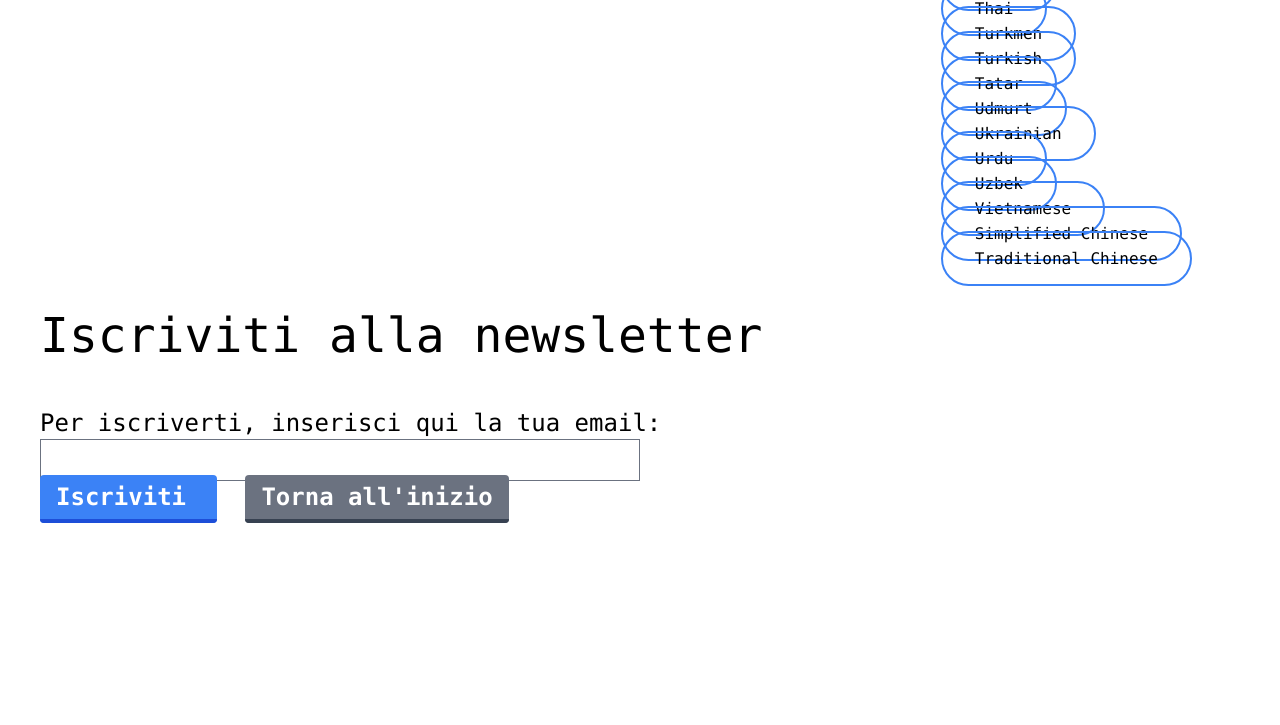
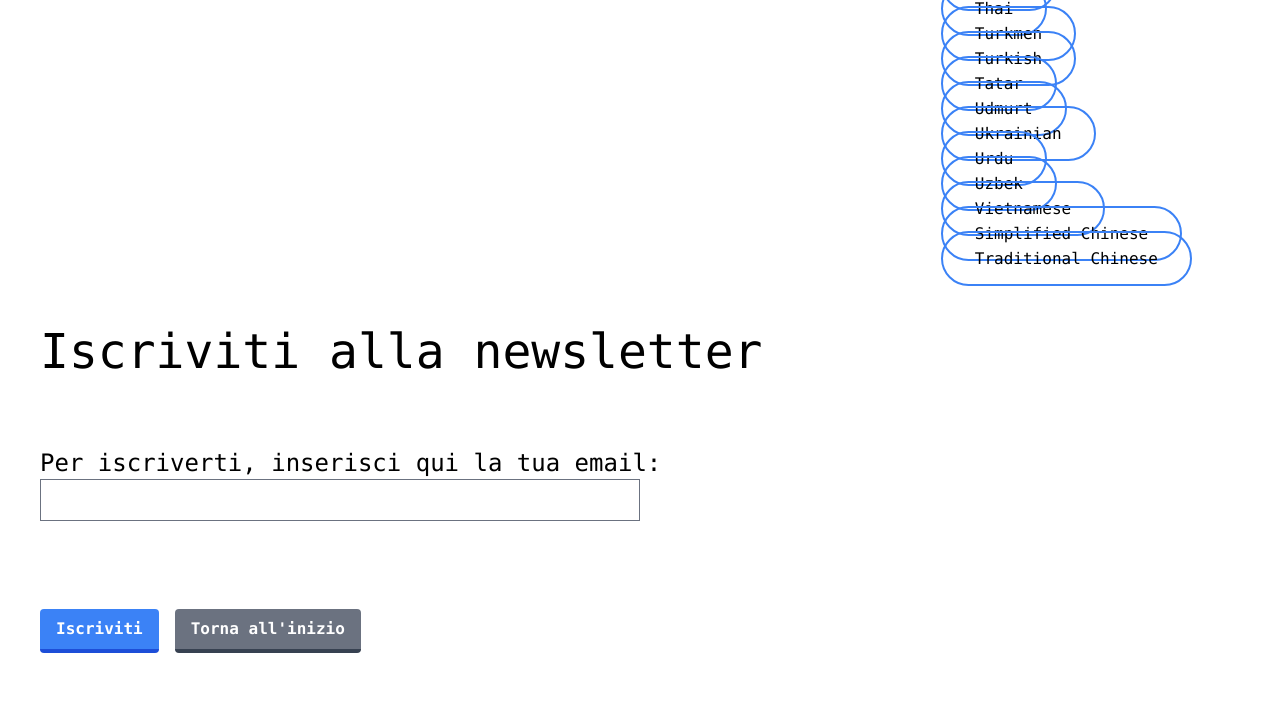
Before and after one commit to furins/meissurvey, a Django app: template survey/templates/survey/newsletter.html in a window 1280 px wide. Shown: the part 2219-2944 px from the top of the page. Before the commit the page ends 2742 px from the top, so only its background shows below. Run offline with Django 4.2, Linux system fonts and the light colour scheme; the template is opened without the code that fills it, so the values that code supplies are empty; some libraries are stand-ins or nearby versions.

Commit message:
Improvements to i18n

```diff
--- a/survey/templates/survey/newsletter.html
+++ b/survey/templates/survey/newsletter.html
@@ -1,18 +1,28 @@
 {% extends 'base.html' %}
+{% load static i18n %}
 {% block contenuti %}
+<div class="text-5xl font-mono mt-14">{% blocktranslate %}Iscriviti alla newsletter{% endblocktranslate %}</div>
 <div class="py-8">
-<h1 class="text-5xl font-mono mt-2 mb-2">Iscriviti alla newsletter</h1>
-<p class="text-2xl font-mono mt-12">
-Per iscriverti, inserisci qui la tua email:
-<br class="mb-12" />
-<input type="email" name="email" value="" class="w-6/12" />
-<br class="mb-12" />
-<a href="{% url 'iscrizione' %}" class="bg-blue-500 hover:bg-blue-400 text-white font-bold py-2 px-4 border-b-4 border-blue-700 hover:border-blue-500 rounded">
-Iscriviti
-</a> &nbsp;
-<a href="{% url 'intro' %}" class="bg-gray-500 hover:bg-gray-400 text-white font-bold py-2 px-4 border-b-4 border-gray-700 hover:border-gray-500 rounded">
-Torna all'inizio
-</a>
-</p>
+  <p class="text-2xl font-mono mt-12 mt-10">
+    {% blocktranslate %}Per iscriverti, inserisci qui la tua email:{% endblocktranslate %}<br class="mb-12" />
+      <input type="email" name="email" value="" class="w-6/12 mb-14 font-mono" />
+      <div class="flex flex-row gap-4 mt-8">
+        <input type="button" class="bg-blue-500 hover:bg-blue-400 text-white font-bold py-2 px-4 border-b-4 border-blue-700 hover:border-blue-500 rounded font-mono" value="{% blocktranslate %}Iscriviti{% endblocktranslate %}" onclick="postData();" />
+        <a href="{% url 'intro' %}" class="bg-gray-500 hover:bg-gray-400 text-white font-bold py-2 px-4 border-b-4 border-gray-700 hover:border-gray-500 rounded font-mono">
+          Torna all'inizio
+        </a>
+      </div>
+  </p>
 </div>
+<script>
+ function postData () {
+fetch("https://i7a2c.mailupclient.com/frontend/xmlSubscribe.aspx?List=1&Group=29,132&Campo30=totem&Email="+document.getElementsByName('email')[0].value+"&Campo32=True&retCode=1", {
+          method: "GET"
+      }).then(function(response){
+          response.text().then(function (s){
+              console.log(s);
+          })
+      })
+  }
+</script>
 {% endblock contenuti %}
--- a/theme/static/css/dist/styles.css
+++ b/theme/static/css/dist/styles.css
@@ -734,28 +734,36 @@ select {
   margin-bottom: 0.5rem;
 }
 
-.mb-6 {
-  margin-bottom: 1.5rem;
-}
-
-.mt-5 {
-  margin-top: 1.25rem;
-}
-
 .mt-12 {
   margin-top: 3rem;
-}
-
-.mt-24 {
-  margin-top: 6rem;
 }
 
 .mb-24 {
   margin-bottom: 6rem;
 }
 
+.mt-14 {
+  margin-top: 3.5rem;
+}
+
+.mt-10 {
+  margin-top: 2.5rem;
+}
+
 .mb-12 {
   margin-bottom: 3rem;
+}
+
+.mb-6 {
+  margin-bottom: 1.5rem;
+}
+
+.mb-14 {
+  margin-bottom: 3.5rem;
+}
+
+.mt-8 {
+  margin-top: 2rem;
 }
 
 .block {
--- a/theme/templates/base.html
+++ b/theme/templates/base.html
@@ -38,20 +38,6 @@
       </div>
 
       {% block contenuti %}
-      <h1 class="text-5xl font-mono mt-2 mb-2">Grazie per la tua visita!</h1>
-      <div class="py-8 flex flex-row gap-4 w-full">
-        <div class="flex flex-row place-content-center">
-         <a href="{% url 'iscrizione' %}" class="bg-gray-200 hover:bg-gray-300 text-black font-bold py-4 px-4 border-b-4 border-gray-300 hover:border-gray-200 rounded flex flex-row font-mono">
-           <img src="{% static 'img/newsletter.svg' %}" alt="Newsletter" class="w-[15vw]"  />Rimani in contatto
-         </a>
-        </div>
-
-        <div class="flex flex-row content-center ">
-         <a href="{% url 'home' %}" class="bg-gray-200 hover:bg-gray-300 text-black font-bold py-4 px-4 border-b-4 border-gray-300 hover:border-gray-200 rounded flex flex-row font-mono">
-           <img src="{% static 'img/rating.svg' %}" alt="Newsletter" class="w-[15vw]"  />Aiutaci a migliorare
-         </a>
-        </div>
-      </div>
       {% endblock contenuti %}
     </div>
   </body>
```
Also changed, not shown: other parts of theme/static/css/dist/styles.css (+34 -93 lines), survey/templates/survey/fine.html (+13 -12 lines), survey/templates/survey/intro.html (+19 -6 lines). Lines whose indentation alone changed are shown as unchanged.
